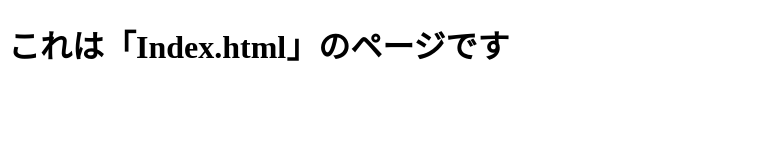
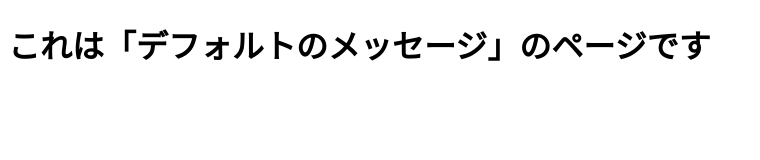
Before and after one commit to CaReN-shop-2025/test, a plain HTML site: page Index.html in a window 1280 px wide. Shown: the whole page, without its empty margins (0-760 px from the left). Drawn offline with Linux system fonts and the light colour scheme.

Commit message:
Update Index.html

```diff
--- a/Index.html
+++ b/Index.html
@@ -1,16 +1,15 @@
-<!-- index.html -->
 <!DOCTYPE html>
 <html>
 <head>
   <meta charset="UTF-8">
-  <title>動的文字列表示</title>
+  <title>メッセージページ</title>
 </head>
 <body>
   <h1 id="message"></h1>
   <script>
-    const path = window.location.pathname.replace("/", "");
-    const messageElement = document.getElementById("message");
-    messageElement.textContent = `これは「${path}」のページです`;
+    const path = window.location.pathname.split("/").filter(Boolean);
+    const message = path.length > 1 ? path[1] : "デフォルトのメッセージ";
+    document.getElementById("message").textContent = `これは「${message}」のページです`;
   </script>
 </body>
 </html>
```
